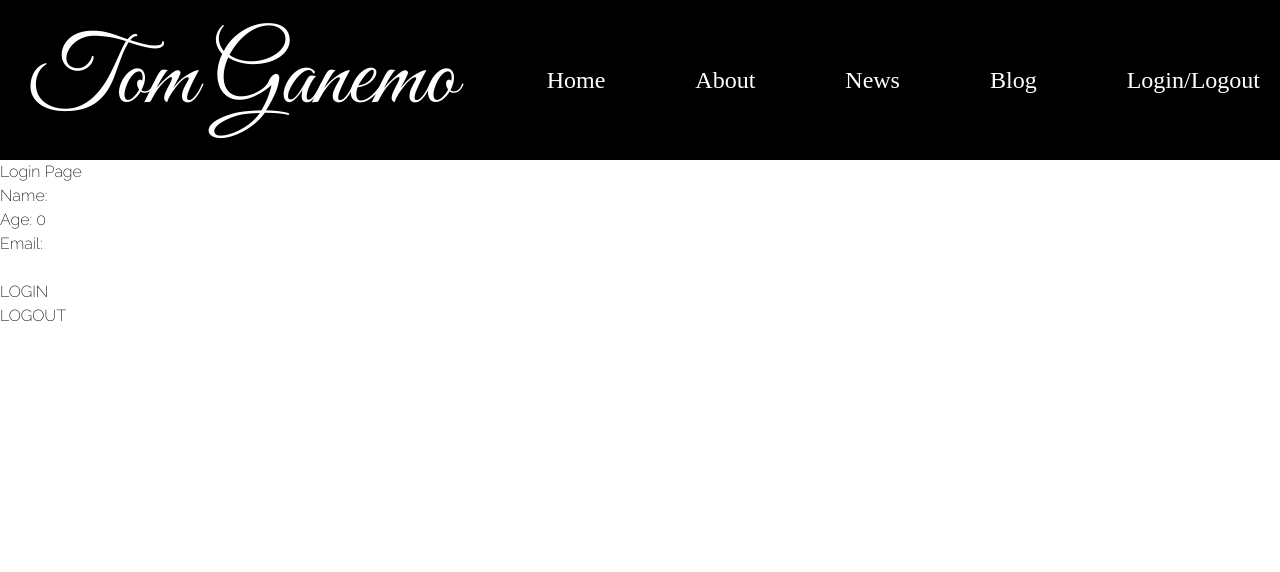
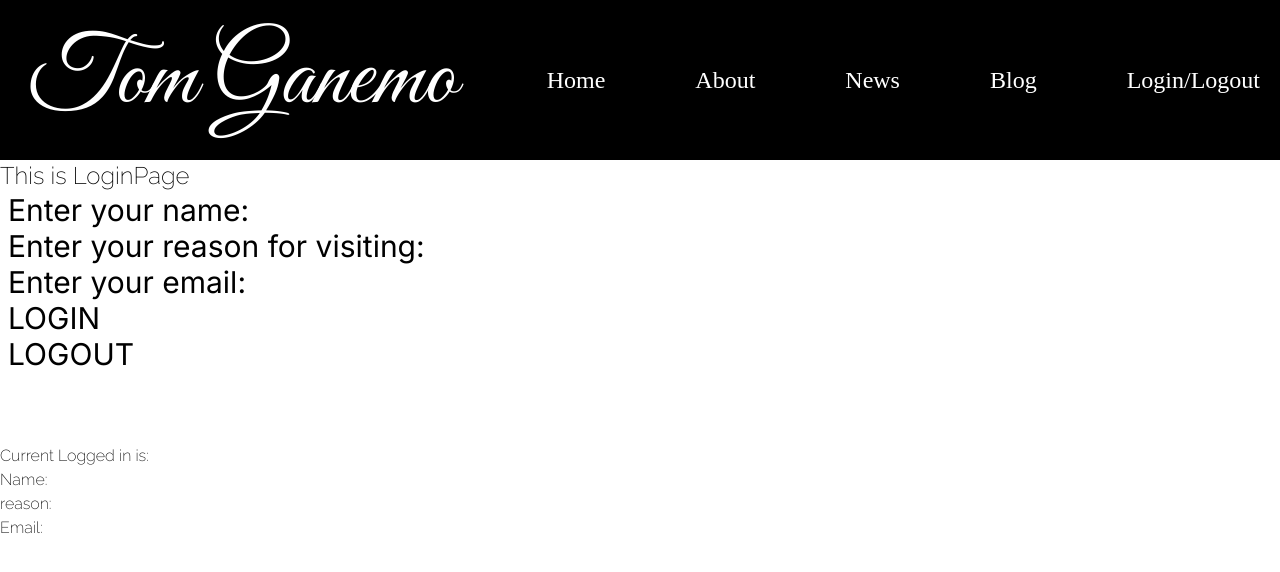
Before and after one commit to Toms-Organization/fullstack-React-frontend, a React (Create React App) app: page /Login in a window 1280 px wide. Shown: the top 572 px of the page. Built offline with nearby package versions, Linux system fonts and the light colour scheme; a web font is replaced by a local one.

Commit message:
completed the login and logout at least...

```diff
--- a/src/components/LoginPage.jsx
+++ b/src/components/LoginPage.jsx
@@ -2,6 +2,7 @@ import React from 'react';
 import { useDispatch } from 'react-redux';
 import { login, logout } from '../features/user';
 import { useSelector } from 'react-redux';
+import TestForm from './TestForm';
 
 const LoginPage = () => {
   const dispatch = useDispatch();
@@ -9,29 +10,23 @@ const LoginPage = () => {
 
   return (
     <div>
+      <h1 className="flex justify-between items-center text-2xl">
+        This is LoginPage
+      </h1>
+
       <div>
-        <h1>Login Page</h1>
+        <TestForm></TestForm>
+      </div>
+
+      <div>
+        <br />
+        <br />
+        <br />
+        <h1>Current Logged in is:</h1>
         <p>Name: {user.name}</p>
-        <p>Age: {user.age}</p>
+        <p>reason: {user.reason}</p>
         <p>Email: {user.email}</p>
       </div>
-
-      <br />
-      <button
-        onClick={() =>
-          dispatch(
-            login({
-              name: 'Tom',
-              age: 30,
-              email: 'tomsmail@gmail.com',
-            })
-          )
-        }
-      >
-        LOGIN
-      </button>
-      <br />
-      <button onClick={() => dispatch(logout())}>LOGOUT</button>
     </div>
   );
 };
--- /dev/null
+++ b/src/components/TestForm.jsx
@@ -0,0 +1,85 @@
+import React from 'react';
+import { useState } from 'react';
+import { useDispatch } from 'react-redux';
+import { login, logout } from '../features/user';
+import { useSelector } from 'react-redux';
+
+const TestForm = () => {
+  const [inputs, setInputs] = useState({});
+
+  const handleChange = (event) => {
+    const name = event.target.name;
+    const value = event.target.value;
+    setInputs((values) => ({ ...values, [name]: value }));
+  };
+
+  const dispatch = useDispatch();
+  const user = useSelector((state) => state.user.value);
+  const handleLogout = (event) => {
+    event.preventDefault();
+    dispatch(logout());
+    alert('Goodbye ' + inputs.name);
+  };
+
+  const handleSubmit = (event) => {
+    event.preventDefault();
+    alert(
+      'Welcome to my page ' +
+        inputs.name +
+        '. Let me know what you think about it!'
+    );
+  };
+  return (
+    <div className="flex text-3xl font-plaintext ml-2">
+      <form onSubmit={handleSubmit}>
+        <label>
+          Enter your name:
+          <input
+            type="text"
+            name="name"
+            value={inputs.name || ''}
+            onChange={handleChange}
+          />
+        </label>
+        <br />
+        <label>
+          Enter your reason for visiting:
+          <input
+            type="text"
+            name="reason"
+            value={inputs.reason || ''}
+            onChange={handleChange}
+          />
+        </label>
+        <br />
+        <label>
+          Enter your email:
+          <input
+            type="text"
+            name="email"
+            value={inputs.email || ''}
+            onChange={handleChange}
+          />
+        </label>
+        <br />
+        <button
+          onClick={() =>
+            dispatch(
+              login({
+                name: inputs.name,
+                reason: inputs.reason,
+                email: inputs.email,
+              })
+            )
+          }
+        >
+          LOGIN
+        </button>
+        <br />
+        <button onClick={handleLogout}>LOGOUT</button>
+      </form>
+    </div>
+  );
+};
+
+export default TestForm;
--- a/src/features/user.jsx
+++ b/src/features/user.jsx
@@ -1,7 +1,6 @@
 import { createSlice } from '@reduxjs/toolkit';
-import { act } from 'react-dom/test-utils';
 
-const initialState = { name: '', age: 0, email: '' };
+const initialState = { name: '', reason: '', email: '' };
 
 export const userSlice = createSlice({
   name: 'user',
```
